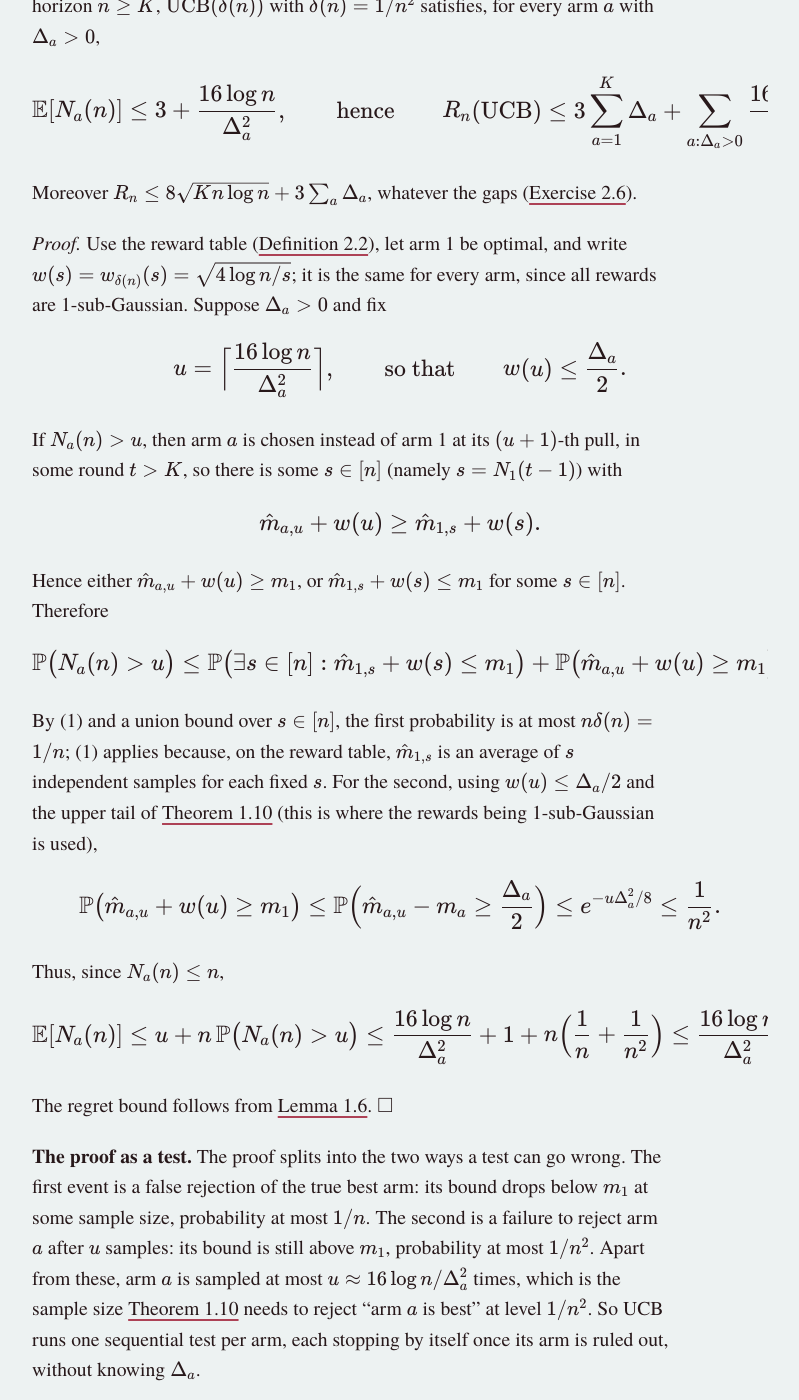
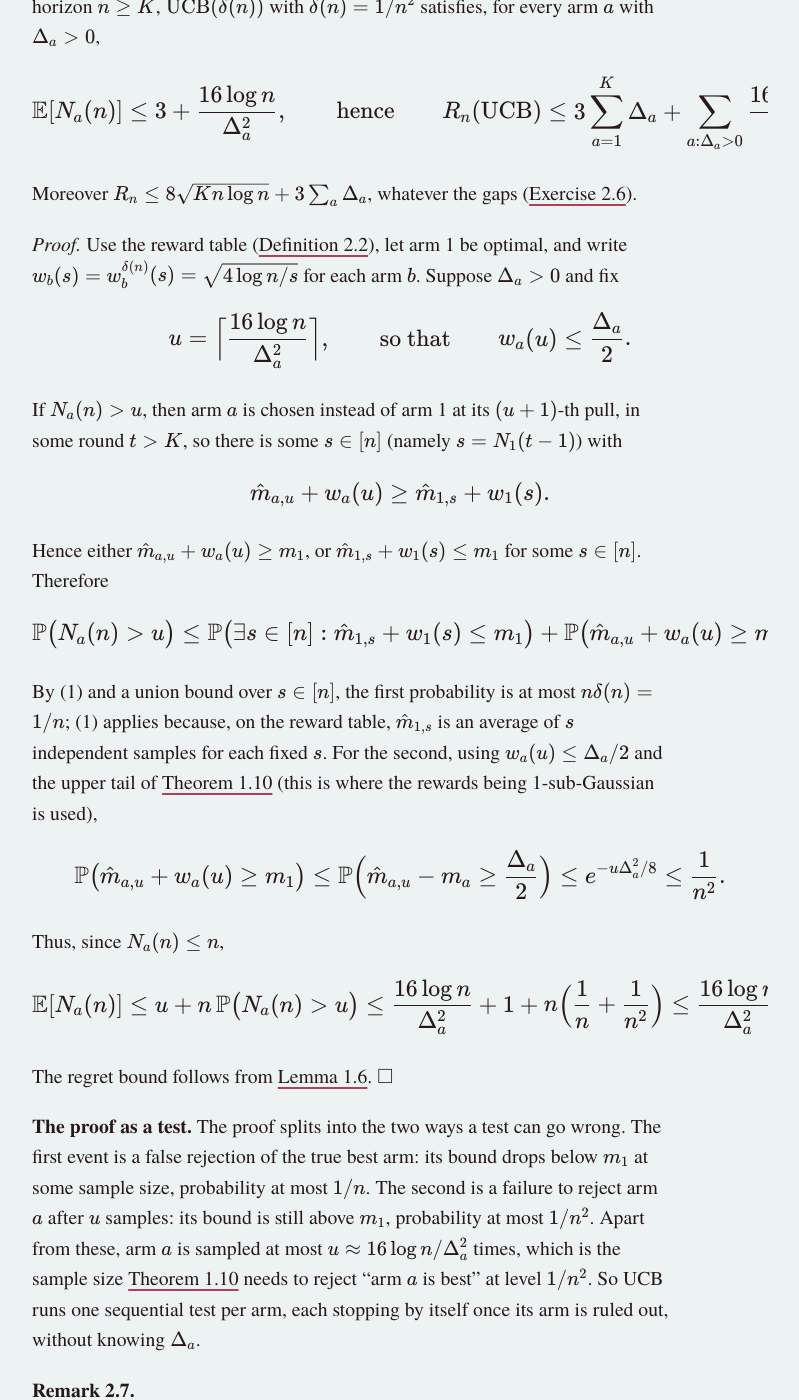
Before and after one commit to iyertejas/iyertejas.github.io, a Jekyll site: the page built from course-rl-2026-lecture-2.md, in a window 1280 px wide and 1400 px high, scrolled down 10149 px. Shown: the whole window, without its empty margins (232-1031 px from the left). Built offline with Jekyll 4.4.1, drawn with Linux system fonts in a browser that asks for light colours; some of the changed text lies outside the part shown.

Commit message:
Lecture 2: write the UCB width as w^delta_a(s), as in the lecture

```diff
--- a/_includes/quiz-lecture-2.html
+++ b/_includes/quiz-lecture-2.html
@@ -15,7 +15,7 @@
 <div class="q-why" hidden><p>False. The whole table can be drawn before round 1. What matters is that no decision depends on a card before that card is used (<a href="#definition-2-2">Definition 2.2</a>).</p></div>
 </div>
 <div class="q" data-answer="false">
-<p class="q-text"><b>4.</b> Theorem 1.10, applied with \(s = N_a(t)\), gives \(\mathbb P\big(\hat m_a(t) + w_\delta(N_a(t)) \le m_a\big) \le \delta\).</p>
+<p class="q-text"><b>4.</b> Theorem 1.10, applied with \(s = N_a(t)\), gives \(\mathbb P\big(\hat m_a(t) + w^\delta_a(N_a(t)) \le m_a\big) \le \delta\).</p>
 <div class="q-opts"><button type="button" data-v="true">True</button><button type="button" data-v="false">False</button></div>
 <div class="q-why" hidden><p>False: this does not follow. \(N_a(t)\) is random and depends on the rewards, while <a href="course-rl-2026-lecture-1.html#theorem-1-10">Theorem 1.10</a> is about a fixed number of samples. On the reward table, apply it to \(\hat m_{a,s}\) for each fixed \(s\) and take a union bound over \(s \in [n]\): the probability is at most \(n\delta\). This is why \(\delta = 1/n^2\).</p></div>
 </div>
--- a/_includes/sim-ucb-run.html
+++ b/_includes/sim-ucb-run.html
@@ -17,5 +17,5 @@
 <svg class="l2-chart" id="urTop" viewBox="0 0 680 180" role="img" aria-label="UCB: the arms, their empirical means and true means"></svg>
 <p class="status" id="urStatus" aria-live="polite"></p>
 <svg class="l2-chart" id="urLow" viewBox="0 0 680 260" role="img" aria-label="UCB: the number of pulls of each arm over time"></svg>
-<p class="l2-key"><span><svg width="14" height="14" aria-hidden="true"><circle cx="7" cy="7" r="4.5" fill="var(--ink)"/></svg> empirical mean</span><span><svg width="26" height="14" aria-hidden="true"><line x1="1" y1="7" x2="25" y2="7" stroke="var(--ink)" stroke-width="6" stroke-opacity=".22"/></svg> m̂<sub><i>a</i></sub> ± <i>w</i>(<i>N<sub>a</sub></i>)</span><span><svg width="14" height="14" aria-hidden="true"><line x1="7" y1="0" x2="7" y2="14" stroke="var(--ink)" stroke-width="4"/></svg> index</span><span><svg width="14" height="14" aria-hidden="true"><line x1="7" y1="0" x2="7" y2="14" stroke="var(--muted)" stroke-width="2"/></svg> true mean</span><span><svg width="22" height="14" aria-hidden="true"><line x1="1" y1="7" x2="21" y2="7" stroke="var(--muted)" stroke-width="1.5" stroke-dasharray="5 4"/></svg> bound 3 + 16 log <i>n</i> / Δ<sub><i>a</i></sub>² of Theorem 2.6 (lower panel)</span></p>
+<p class="l2-key"><span><svg width="14" height="14" aria-hidden="true"><circle cx="7" cy="7" r="4.5" fill="var(--ink)"/></svg> empirical mean</span><span><svg width="26" height="14" aria-hidden="true"><line x1="1" y1="7" x2="25" y2="7" stroke="var(--ink)" stroke-width="6" stroke-opacity=".22"/></svg> m̂<sub><i>a</i></sub> ± <i>w<sub>a</sub></i>(<i>N<sub>a</sub></i>)</span><span><svg width="14" height="14" aria-hidden="true"><line x1="7" y1="0" x2="7" y2="14" stroke="var(--ink)" stroke-width="4"/></svg> index</span><span><svg width="14" height="14" aria-hidden="true"><line x1="7" y1="0" x2="7" y2="14" stroke="var(--muted)" stroke-width="2"/></svg> true mean</span><span><svg width="22" height="14" aria-hidden="true"><line x1="1" y1="7" x2="21" y2="7" stroke="var(--muted)" stroke-width="1.5" stroke-dasharray="5 4"/></svg> bound 3 + 16 log <i>n</i> / Δ<sub><i>a</i></sub>² of Theorem 2.6 (lower panel)</span></p>
 </figure>
--- a/course-rl-2026-lecture-2.md
+++ b/course-rl-2026-lecture-2.md
@@ -177,13 +177,13 @@ Exploring as little as possible does not work either. The *greedy* policy plays
 
 **Principle (optimism in the face of uncertainty).** Play the arm whose mean could be largest: the arm with the largest upper confidence bound. Greedy, but realistic.
 
-**Confidence bounds.** Fix an arm $$a$$, a number of samples $$s$$ and $$\delta \in (0, 1)$$, and put $$w_\delta(s) = \sqrt{2 \log(1/\delta)/s}$$. The lower tail of [Theorem 1.10](course-rl-2026-lecture-1.html#theorem-1-10) ([Sheet 1, Exercise 4](course-rl-2026-sheet-1.html#exercise-4)) with $$\varepsilon = w_\delta(s)$$ gives
+**Confidence bounds.** Fix an arm $$a$$, a number of samples $$s$$ and $$\delta \in (0, 1)$$, and put $$w^\delta_a(s) = \sqrt{2 \log(1/\delta)/s}$$. The lower tail of [Theorem 1.10](course-rl-2026-lecture-1.html#theorem-1-10) ([Sheet 1, Exercise 4](course-rl-2026-sheet-1.html#exercise-4)) with $$\varepsilon = w^\delta_a(s)$$ gives
 
 $$
-\mathbb P\big(\hat m_{a,s} + w_\delta(s) \le m_a\big) \le e^{-s\, w_\delta(s)^2/2} = \delta. \tag{1}
+\mathbb P\big(\hat m_{a,s} + w^\delta_a(s) \le m_a\big) \le e^{-s\, w^\delta_a(s)^2/2} = \delta. \tag{1}
 $$
 
-So $$\hat m_{a,s} + w_\delta(s)$$ is an upper bound on $$m_a$$ that fails with probability at most $$\delta$$, and it tightens as $$s$$ grows. This is where the sub-Gaussian assumption enters.
+So $$\hat m_{a,s} + w^\delta_a(s)$$ is an upper bound on $$m_a$$ that fails with probability at most $$\delta$$, and it tightens as $$s$$ grows. This is where the sub-Gaussian assumption enters.
 
 **Algorithm 2.5 (UCB).** For a $$K$$-armed SBM with horizon $$n$$ and $$\delta(n) \in (0, 1)$$, the policy $$\mathrm{UCB}(\delta(n))$$ is as follows.
 {: #algorithm-2-5}
@@ -195,13 +195,13 @@ $$
 \mathrm{UCB}_a(t-1) = \underbrace{\hat m_a(t-1)}_{\text{exploit}} + \underbrace{\sqrt{\frac{2\log(1/\delta(n))}{N_a(t-1)}}}_{\text{explore}}.
 $$
 
-That is, $$\mathrm{UCB}_a(t-1) = \hat m_{a, N_a(t-1)} + w_{\delta(n)}(N_a(t-1))$$. With $$\delta(n) = 1/n^2$$, the bonus is $$\sqrt{4 \log n / N_a(t-1)}$$: it shrinks as arm $$a$$ is pulled, and grows slowly with the horizon.
+That is, $$\mathrm{UCB}_a(t-1) = \hat m_{a, N_a(t-1)} + w^{\delta(n)}_a(N_a(t-1))$$. With $$\delta(n) = 1/n^2$$, the bonus is $$\sqrt{4 \log n / N_a(t-1)}$$: it shrinks as arm $$a$$ is pulled, and grows slowly with the horizon.
 
 **Try it.** Run $$\mathrm{UCB}(1/n^2)$$ step by step on three arms.
 
 {% include sim-ucb-run.html %}
 
-$$\mathrm{UCB}(1/n^2)$$ with $$n = 1000$$ on three arms with Gaussian rewards $$N(m_a, 1)$$, where $$m_1 = 0$$, $$m_2 = -\Delta$$ and $$m_3 = -2\Delta$$. Step through the first rounds to see how the indices decide which arm is played, then press Play. The bars are $$\hat m_a \pm w(N_a)$$, with $$w(s) = \sqrt{4 \log n / s}$$, and the thick tick is the index. A suboptimal arm keeps being played until its bonus has shrunk to about its gap; after that its index stays below $$m_1$$ and it is hardly played again. The dashed lines in the lower panel are the bounds of [Theorem 2.6](#theorem-2-6), which are loose ([Remark 2.7](#remark-2-7)). Switch the policy to greedy, which drops the bonus, and press New run a few times: when the best arm's first sample is unlucky, it is never played again.
+$$\mathrm{UCB}(1/n^2)$$ with $$n = 1000$$ on three arms with Gaussian rewards $$N(m_a, 1)$$, where $$m_1 = 0$$, $$m_2 = -\Delta$$ and $$m_3 = -2\Delta$$. Step through the first rounds to see how the indices decide which arm is played, then press Play. The bars are $$\hat m_a \pm w_a(N_a)$$, with $$w_a(s) = \sqrt{4 \log n / s}$$, and the thick tick is the index. A suboptimal arm keeps being played until its bonus has shrunk to about its gap; after that its index stays below $$m_1$$ and it is hardly played again. The dashed lines in the lower panel are the bounds of [Theorem 2.6](#theorem-2-6), which are loose ([Remark 2.7](#remark-2-7)). Switch the policy to greedy, which drops the bonus, and press New run a few times: when the best arm's first sample is unlucky, it is never played again.
 {: .caption}
 
 **Theorem 2.6 (UCB).** Given a $$K$$-armed SBM with 1-sub-Gaussian rewards and horizon $$n \ge K$$, $$\mathrm{UCB}(\delta(n))$$ with $$\delta(n) = 1/n^2$$ satisfies, for every arm $$a$$ with $$\Delta_a > 0$$,
@@ -213,28 +213,28 @@ $$
 
 Moreover $$R_n \le 8\sqrt{Kn \log n} + 3 \sum_a \Delta_a$$, whatever the gaps ([Exercise 2.6](course-rl-2026-sheet-2.html#exercise-2-6)).
 
-*Proof.* Use the reward table ([Definition 2.2](#definition-2-2)), let arm 1 be optimal, and write $$w(s) = w_{\delta(n)}(s) = \sqrt{4 \log n/s}$$; it is the same for every arm, since all rewards are 1-sub-Gaussian. Suppose $$\Delta_a > 0$$ and fix
+*Proof.* Use the reward table ([Definition 2.2](#definition-2-2)), let arm 1 be optimal, and write $$w_b(s) = w^{\delta(n)}_b(s) = \sqrt{4 \log n/s}$$ for each arm $$b$$. Suppose $$\Delta_a > 0$$ and fix
 
 $$
-u = \Big\lceil \frac{16 \log n}{\Delta_a^2} \Big\rceil, \qquad \text{so that} \qquad w(u) \le \frac{\Delta_a}{2}.
+u = \Big\lceil \frac{16 \log n}{\Delta_a^2} \Big\rceil, \qquad \text{so that} \qquad w_a(u) \le \frac{\Delta_a}{2}.
 $$
 
 If $$N_a(n) > u$$, then arm $$a$$ is chosen instead of arm 1 at its $$(u + 1)$$-th pull, in some round $$t > K$$, so there is some $$s \in [n]$$ (namely $$s = N_1(t-1)$$) with
 
 $$
-\hat m_{a,u} + w(u) \ge \hat m_{1,s} + w(s).
+\hat m_{a,u} + w_a(u) \ge \hat m_{1,s} + w_1(s).
 $$
 
-Hence either $$\hat m_{a,u} + w(u) \ge m_1$$, or $$\hat m_{1,s} + w(s) \le m_1$$ for some $$s \in [n]$$. Therefore
+Hence either $$\hat m_{a,u} + w_a(u) \ge m_1$$, or $$\hat m_{1,s} + w_1(s) \le m_1$$ for some $$s \in [n]$$. Therefore
 
 $$
-\mathbb P\big(N_a(n) > u\big) \le \mathbb P\big(\exists s \in [n] : \hat m_{1,s} + w(s) \le m_1\big) + \mathbb P\big(\hat m_{a,u} + w(u) \ge m_1\big).
+\mathbb P\big(N_a(n) > u\big) \le \mathbb P\big(\exists s \in [n] : \hat m_{1,s} + w_1(s) \le m_1\big) + \mathbb P\big(\hat m_{a,u} + w_a(u) \ge m_1\big).
 $$
 
-By (1) and a union bound over $$s \in [n]$$, the first probability is at most $$n\delta(n) = 1/n$$; (1) applies because, on the reward table, $$\hat m_{1,s}$$ is an average of $$s$$ independent samples for each fixed $$s$$. For the second, using $$w(u) \le \Delta_a/2$$ and the upper tail of [Theorem 1.10](course-rl-2026-lecture-1.html#theorem-1-10) (this is where the rewards being 1-sub-Gaussian is used),
+By (1) and a union bound over $$s \in [n]$$, the first probability is at most $$n\delta(n) = 1/n$$; (1) applies because, on the reward table, $$\hat m_{1,s}$$ is an average of $$s$$ independent samples for each fixed $$s$$. For the second, using $$w_a(u) \le \Delta_a/2$$ and the upper tail of [Theorem 1.10](course-rl-2026-lecture-1.html#theorem-1-10) (this is where the rewards being 1-sub-Gaussian is used),
 
 $$
-\mathbb P\big(\hat m_{a,u} + w(u) \ge m_1\big) \le \mathbb P\Big(\hat m_{a,u} - m_a \ge \frac{\Delta_a}{2}\Big) \le e^{-u\Delta_a^2/8} \le \frac1{n^2}.
+\mathbb P\big(\hat m_{a,u} + w_a(u) \ge m_1\big) \le \mathbb P\Big(\hat m_{a,u} - m_a \ge \frac{\Delta_a}{2}\Big) \le e^{-u\Delta_a^2/8} \le \frac1{n^2}.
 $$
 
 Thus, since $$N_a(n) \le n$$,
@@ -251,7 +251,7 @@ The regret bound follows from [Lemma 1.6](course-rl-2026-lecture-1.html#lemma-1-
 {: #remark-2-7}
 
 1. **$$\Delta$$ is not used by the algorithm**, only by the analysis, and each arm is explored according to its own gap: $$16 \log n/\Delta_a^2$$ pulls, against $$4 \log n/\Delta_{\min}^2$$ for every arm in ETC ([Section 4](#4-what-is-wrong-with-etc)). This is the gain over ETC.
-2. **The constant 16 is loose.** We were wasteful in $$w(u) \le \Delta_a/2$$ and in $$\delta = 1/n^2$$. A more careful confidence level gives $$\limsup_n R_n/\log n \le \sum_{a : \Delta_a > 0} 2/\Delta_a$$ for Gaussian rewards (stated without proof; see Lattimore–Szepesvári, Chapter 8). Lecture 5 shows $$2/\Delta_a$$ cannot be beaten (Lai–Robbins).
+2. **The constant 16 is loose.** We were wasteful in $$w_a(u) \le \Delta_a/2$$ and in $$\delta = 1/n^2$$. A more careful confidence level gives $$\limsup_n R_n/\log n \le \sum_{a : \Delta_a > 0} 2/\Delta_a$$ for Gaussian rewards (stated without proof; see Lattimore–Szepesvári, Chapter 8). Lecture 5 shows $$2/\Delta_a$$ cannot be beaten (Lai–Robbins).
 3. **$$\delta$$ must shrink with $$n$$.** With a fixed $$\delta$$, the optimal arm is underestimated forever with positive probability, and regret is linear. $$\mathrm{UCB}(1/n^2)$$ needs to know $$n$$. Letting the confidence level depend on the round instead, roughly $$\delta_t = 1/t^2$$, gives a version that does not, with a bound of the same form (Lattimore–Szepesvári, Chapter 8).
 4. **Two kinds of guarantee.** The first bound in [Theorem 2.6](#theorem-2-6) is instance-dependent: fix $$\nu$$, then let $$n$$ grow. The "moreover" bound is worst-case: fix $$n$$, then take the supremum over $$\nu$$. The worst environment for horizon $$n$$ may depend on $$n$$ (here, gaps of order $$\sqrt{K \log n/n}$$), but each environment is an ordinary SBM, fixed for the whole run. The minimax regret over a class $$\mathcal E$$ of environments is $$R_n^*(\mathcal E) = \inf_\pi \sup_{\nu \in \mathcal E} R_n(\pi, \nu)$$; Lecture 4 shows $$R_n^* \ge c\sqrt{Kn}$$ for Gaussian arms, so the worst-case bound is optimal up to $$\sqrt{\log n}$$. [Exercise 2.2(b)](course-rl-2026-sheet-2.html#exercise-2-2) is a first example of choosing the environment after $$n$$.
 
```
